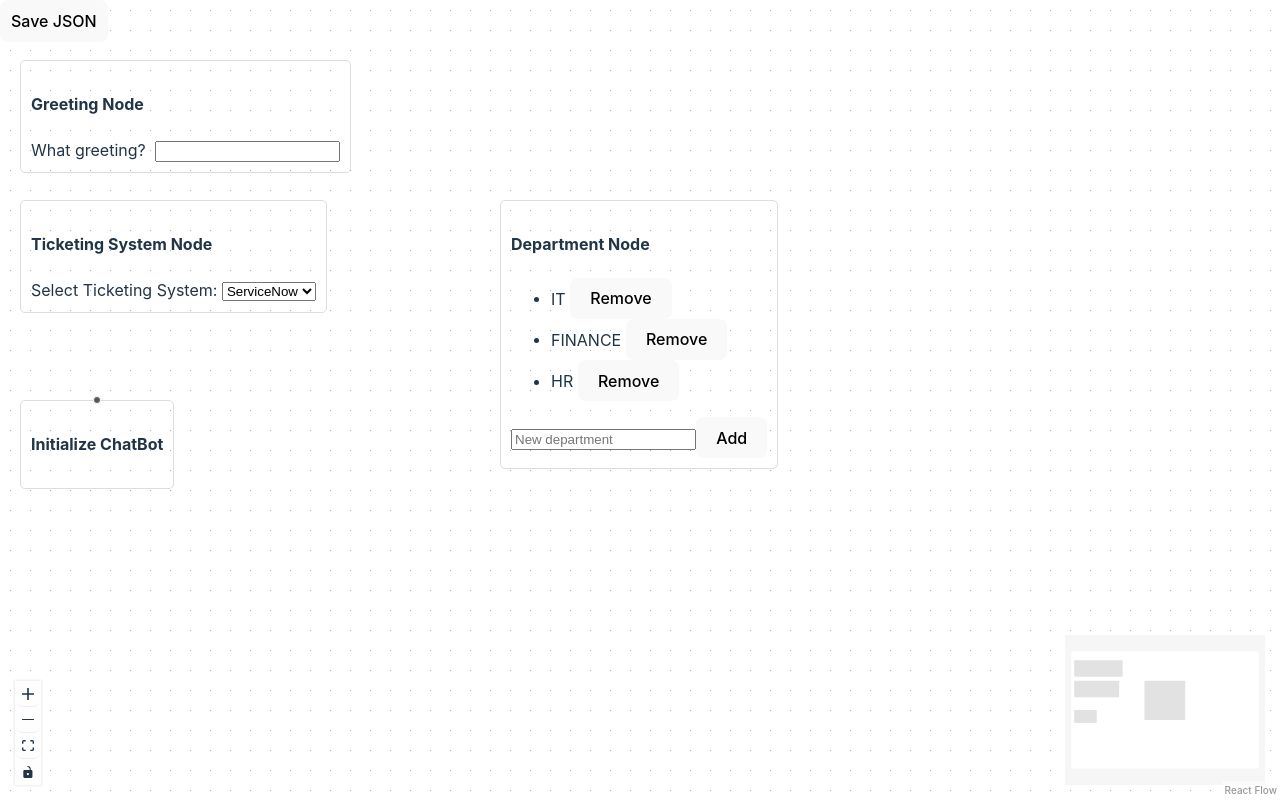
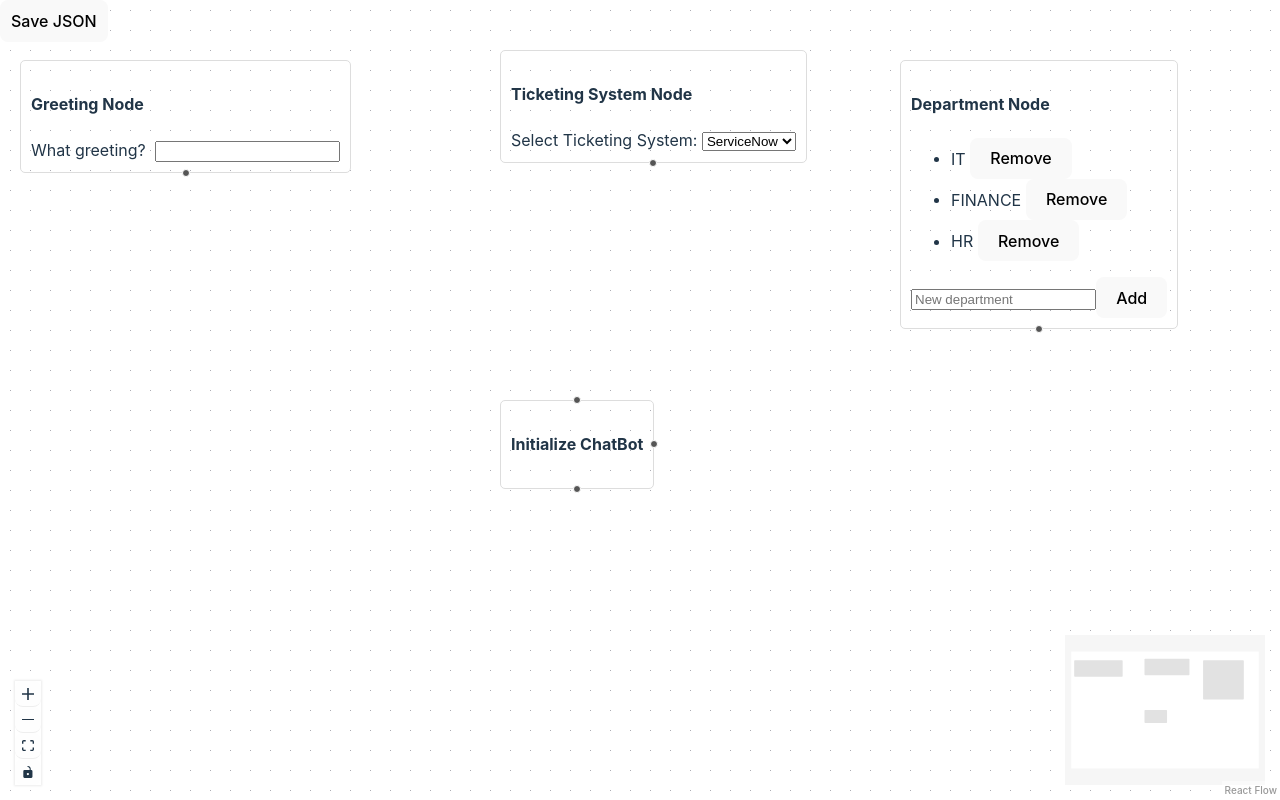
Before and after one commit to BhuvanNetAnalytiks/ChatBot_ReactFlow, a React (Vite) app: page / in a window 1280 px wide. Built offline with nearby package versions, Linux system fonts and the light colour scheme.

Commit message:
Added handles and edges

```diff
--- a/src/assets/nodes/chatInitiation.jsx
+++ b/src/assets/nodes/chatInitiation.jsx
@@ -10,6 +10,16 @@ const ChatbotNode = ({ data }) => {
                 position={Position.Top} // Position the handle at the top of the node
                 style={{ background: '#555' }} // Customize the handle style
             />
+            <Handle
+                type="target" // This handle is for incoming connections
+                position={Position.Right} // Position the handle at the top of the node
+                style={{ background: '#555' }} // Customize the handle style
+            />
+            <Handle
+                type="target" // This handle is for incoming connections
+                position={Position.Bottom} // Position the handle at the top of the node
+                style={{ background: '#555' }} // Customize the handle style
+            />
         </div>
     );
 };
--- a/src/assets/nodes/combinedFlow.jsx
+++ b/src/assets/nodes/combinedFlow.jsx
@@ -42,7 +42,7 @@ const CombinedFlow = () => {
             {
                 id: 'department-1',
                 type: 'departmentNode',
-                position: { x: 500, y: 200 },
+                position: { x: 900, y: 60 },
                 data: {
                     departments: ['IT', 'FINANCE', 'HR'],
                     newDepartment: '',
@@ -94,7 +94,7 @@ const CombinedFlow = () => {
             {
                 id: 'ticketing-1',
                 type: 'ticketingNode',
-                position: { x: 20, y: 200 },
+                position: { x: 500, y: 50 },
                 data: {
                     selected: 'ServiceNow',
                     onChange: (value) =>
@@ -110,7 +110,7 @@ const CombinedFlow = () => {
             {
                     id: 'chatbot-1',
                     type: 'chatbotNode',
-                    position: { x: 20, y: 400 },
+                    position: { x: 500, y: 400 },
                     data: {}, // No data is needed since the node is just a heading
             },
         ]);
--- a/src/assets/nodes/departmentSelector.jsx
+++ b/src/assets/nodes/departmentSelector.jsx
@@ -1,6 +1,6 @@
 // src/components/DepartmentSelector.jsx
 import React from 'react';
-
+import { Handle, Position } from '@xyflow/react';
 const DepartmentSelector = ({ data }) => {
   return (
     <div style={{ padding: 10, border: '1px solid #ddd', borderRadius: 5 }}>
@@ -20,6 +20,11 @@ const DepartmentSelector = ({ data }) => {
         placeholder="New department"
       />
       <button onClick={data.addDepartment}>Add</button>
+      <Handle
+        type="source" // This handle is for incoming connections
+        position={Position.Bottom} // Position the handle at the top of the node
+        style={{ background: '#555' }} // Customize the handle style
+      />
     </div>
   );
 };
--- a/src/assets/nodes/greetingNode.jsx
+++ b/src/assets/nodes/greetingNode.jsx
@@ -1,6 +1,6 @@
 // src/components/GreetingNode.jsx
 import React from 'react';
-
+import { Handle, Position } from '@xyflow/react';
 const GreetingNode = ({ data }) => {
   return (
     <div style={{ padding: 10, border: '1px solid #ddd', borderRadius: 5 }}>
@@ -14,6 +14,11 @@ const GreetingNode = ({ data }) => {
           style={{ marginLeft: 5 }}
         />
       </label>
+      <Handle
+                type="source" // This handle is for incoming connections
+                position={Position.Bottom} // Position the handle at the top of the node
+                style={{ background: '#555' }} // Customize the handle style
+            />
     </div>
   );
 };
--- a/src/assets/nodes/ticketingNode.jsx
+++ b/src/assets/nodes/ticketingNode.jsx
@@ -1,5 +1,5 @@
 import React from 'react';
-
+import { Handle, Position } from '@xyflow/react';
 const TicketingNode = ({ data }) => {
   // data.selected holds the current selection.
   // data.onChange is called when the user selects a different ticketing system.
@@ -20,6 +20,11 @@ const TicketingNode = ({ data }) => {
           <option value="Zendesk">Zendesk</option>
         </select>
       </label>
+      <Handle
+        type="source" // This handle is for incoming connections
+        position={Position.Bottom} // Position the handle at the top of the node
+        style={{ background: '#555' }} // Customize the handle style
+      />
     </div>
   );
 };
```
